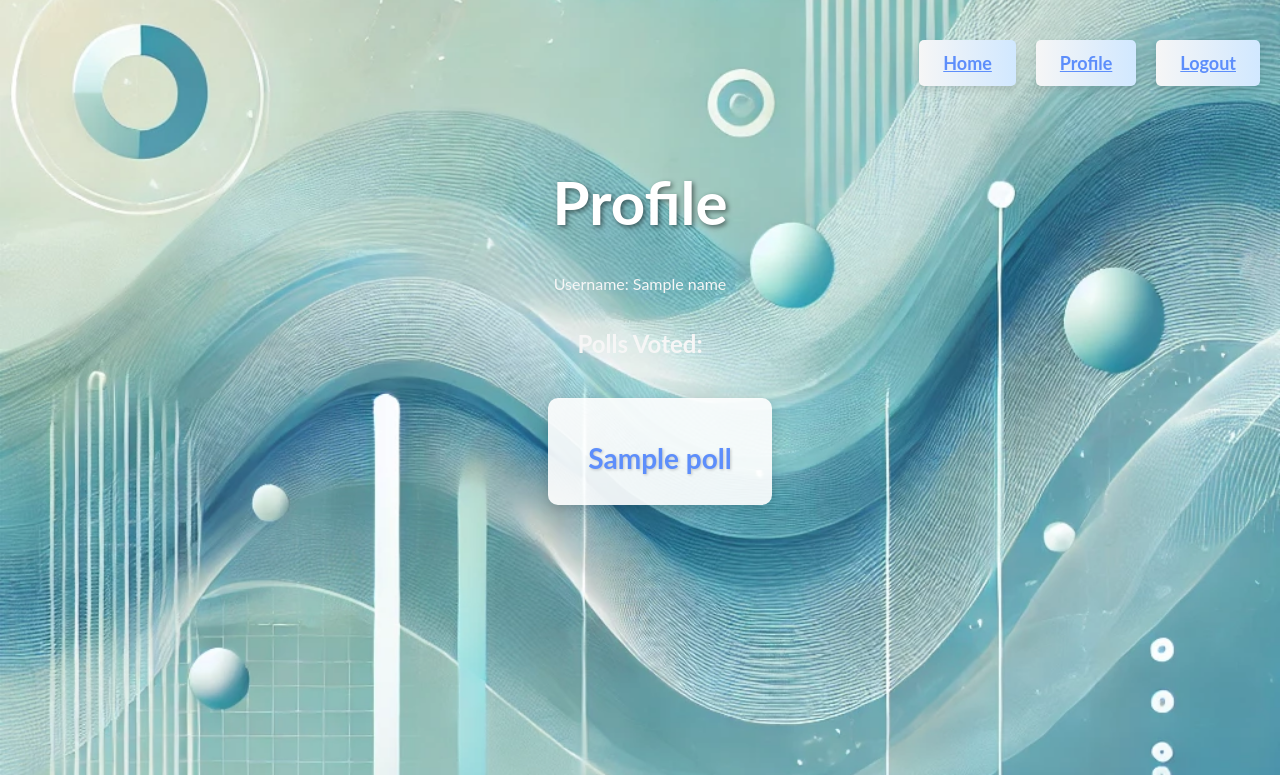
After one commit to JoshuaYouden/JS-Sem-3-Final, a Node server app: template views/profile.ejs in a window 1280 px wide. The commit adds this page. Shown: the top 775 px of the page. Run offline with Node 20, Linux system fonts and the light colour scheme; tables that the repository leaves empty hold one stand-in row (values such as "Sample post"); the template is opened without the code that fills it: values that come from a table or form of the project are taken from there, most other values are stand-ins (such as "Sample title", 1, 10 or a date in 2020); some libraries are stand-ins or nearby versions.

Commit message:
Created and finished profile page (will change later - not complete) and changed title in signup

```diff
--- a/index.js
+++ b/index.js
@@ -111,10 +111,13 @@ app.get("/profile", async (request, response) => {
   if (!request.session.user?.id) {
     return response.redirect("/");
   }
-  const user = await User.findById(request.session.user.id);
-  const pollsVoted = (await user.pollsVoted) || 0;
 
-  return response.render("profile", { name: user.username, pollsVoted });
+  const polls = await Poll.find({});
+
+  return response.render("profile", {
+    name: request.session.user.username,
+    polls,
+  });
 });
 
 app.get("/createPoll", async (request, response) => {
--- /dev/null
+++ b/views/profile.ejs
@@ -0,0 +1,15 @@
+<%- include('partials/header', { title: "Profile" }) %>
+
+<div class="main-content">
+  <h1>Profile</h1>
+  <p>Username: <%= name %></p>
+
+  <h2>Polls Voted:</h2>
+  <ul>
+    <% polls.forEach((poll) => { %>
+    <li class="poll-container" id="<%= poll.id %>">
+      <h2><%= poll.question %></h2>
+    </li>
+    <% }) %>
+  </ul>
+</div>
--- a/views/signup.ejs
+++ b/views/signup.ejs
@@ -1,5 +1,5 @@
 <!-- TODO: Header? -->
-<%- include('partials/header', { title: "Login" }) %>
+<%- include('partials/header', { title: "Sign Up" }) %>
 
 <div class="main-content">
     <h1>Sign Up</h1>
```
